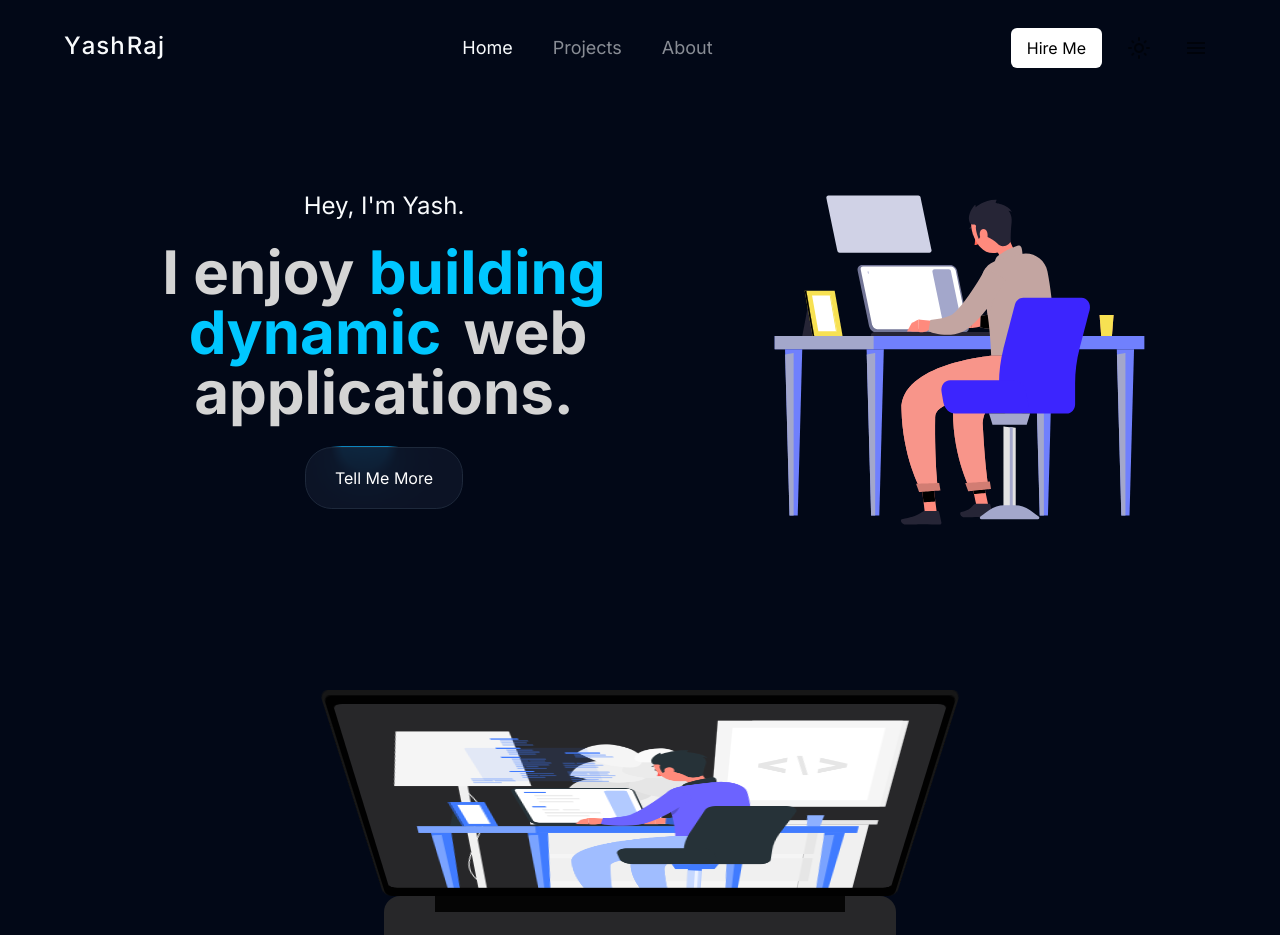
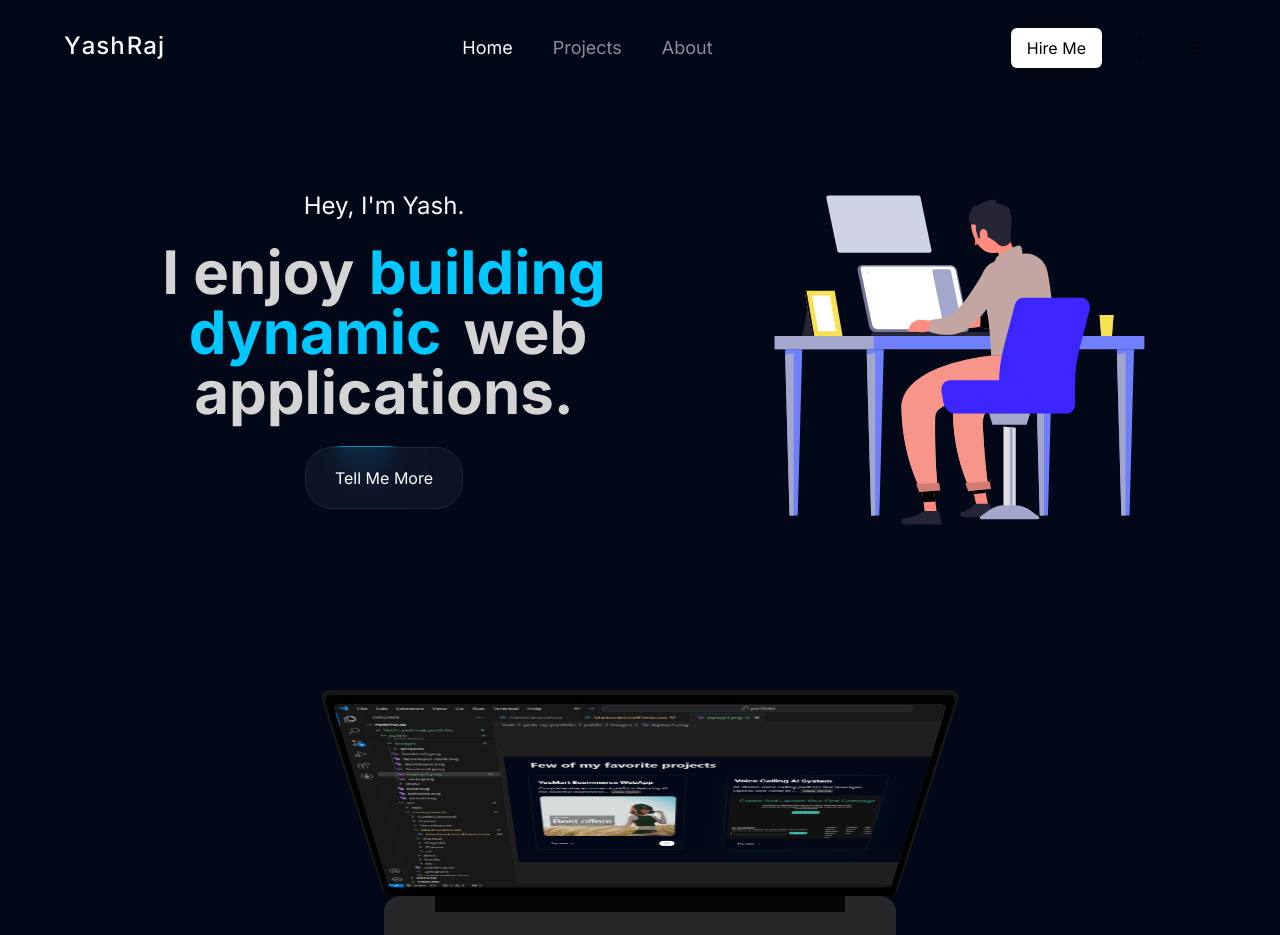
Before and after one commit to yashraj970/yash-raj-portfolio, a Next.js app: page / in a window 1280 px wide. Shown: the top 935 px of the page. Built offline with nearby package versions, Linux system fonts and the light colour scheme.

Commit message:
new image added in macbook scroll

```diff
--- a/src/components/MacbookScroll/MacbookScrollDemo.tsx
+++ b/src/components/MacbookScroll/MacbookScrollDemo.tsx
@@ -16,7 +16,7 @@ export function MacbookScrollDemo() {
         //     <Badge className="h-10 w-10 transform -rotate-12" />
         //   </Link>
         // }
-        src={`/images/developer.svg`}
+        src={`/images/laptop1.png`}
         showGradient={false}
       />
     </div>
```
